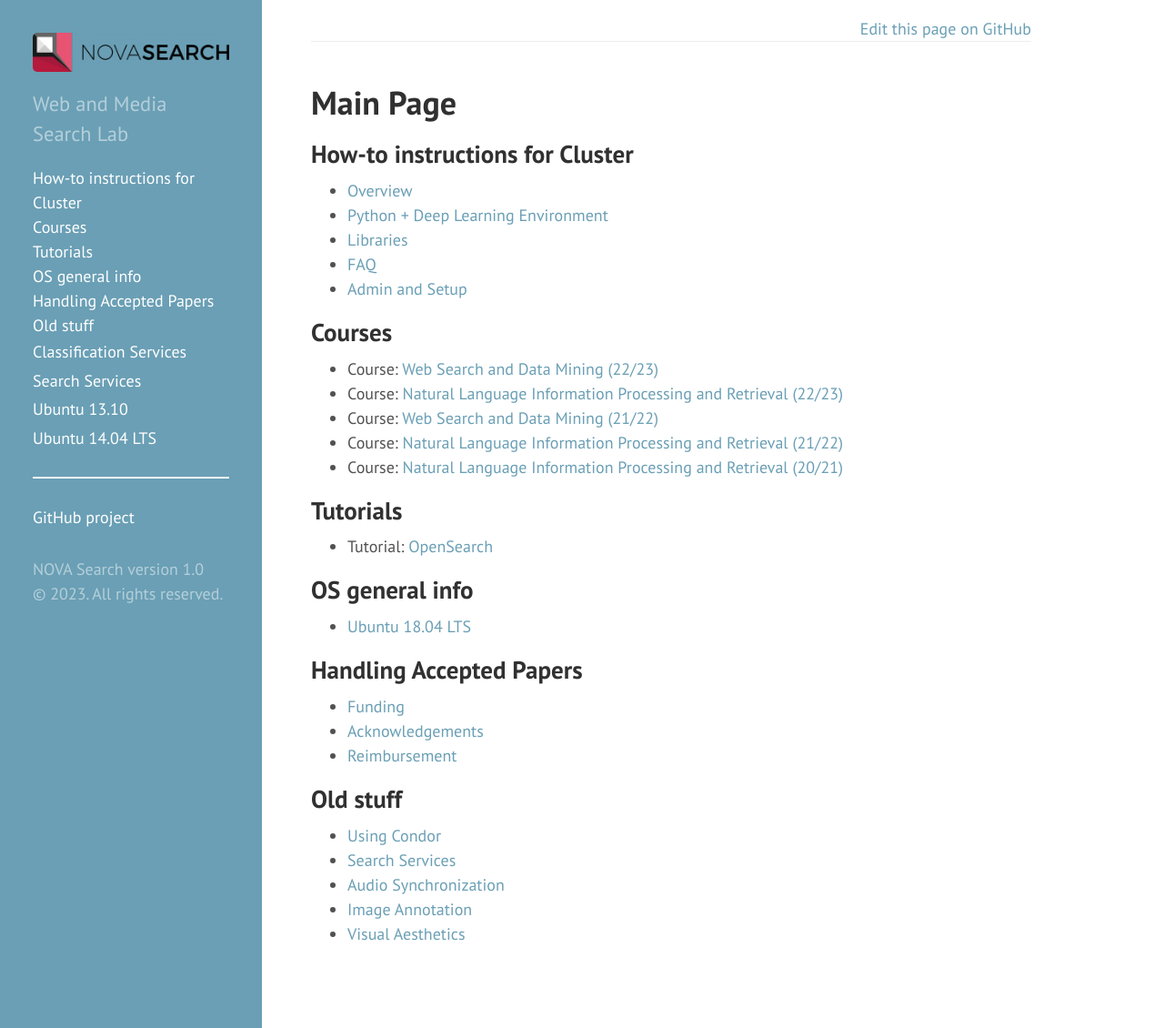
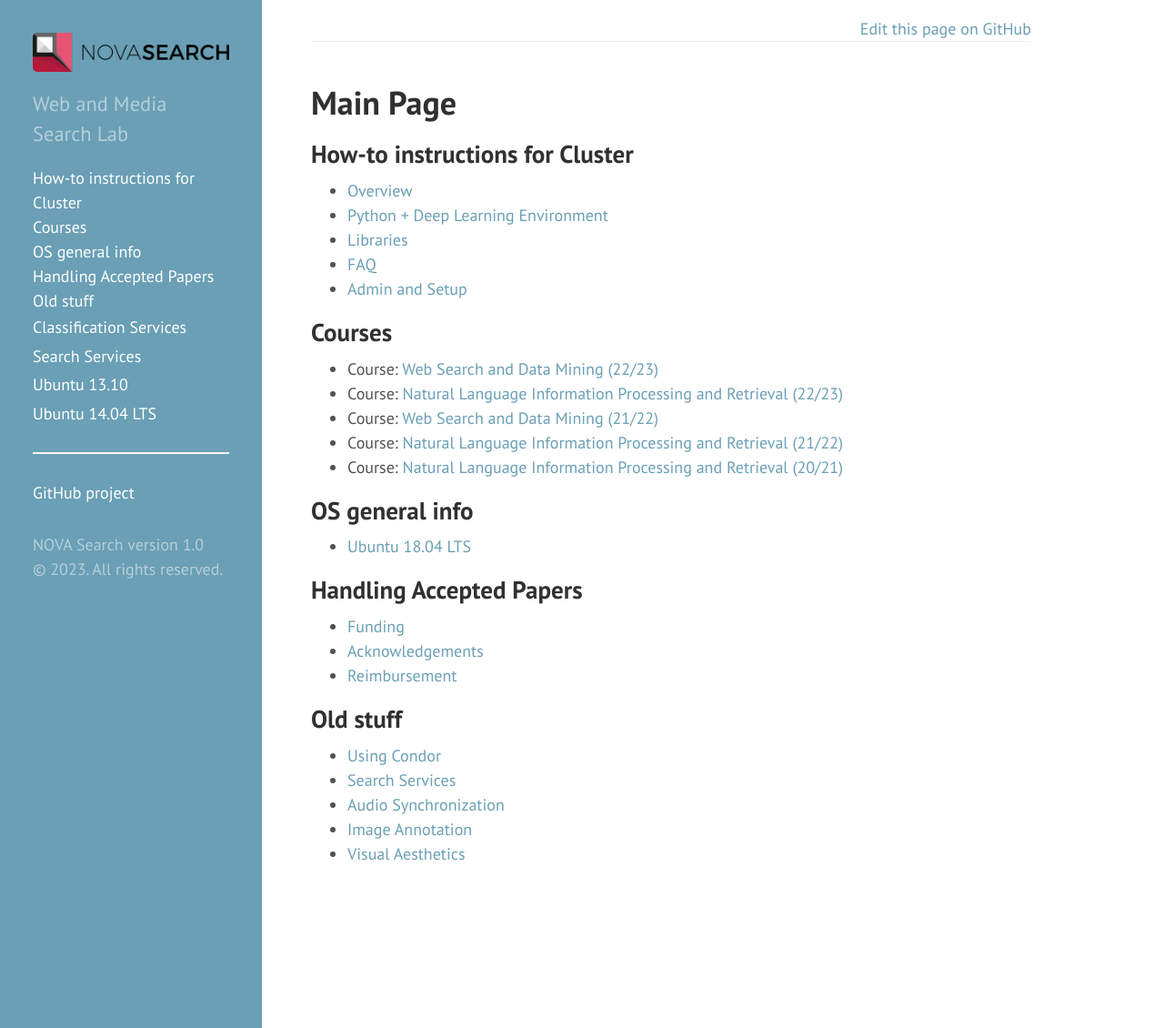
Before and after one commit to novasearch/wiki.novasearch.org, a Jekyll site: the page built from wiki/Main_Page.md, in a window 1280 px wide and 1130 px high. Shown: the whole window at 91% size. Built offline with Jekyll 4.4.1, drawn with Linux system fonts in a browser that asks for light colours.

Commit message:
Update Main_Page.md

```diff
--- a/wiki/Main_Page.md
+++ b/wiki/Main_Page.md
@@ -29,10 +29,6 @@ Courses
 - Course: [Natural Language Information Processing and Retrieval (21/22)](/wiki/IR_NLP_2021)
 - Course: [Natural Language Information Processing and Retrieval (20/21)](/wiki/IR_NLP)
 
-Tutorials
---------------------
-- Tutorial: [OpenSearch](/wiki/OpenSearch)
-
 
 OS general info
 ---------------
```
